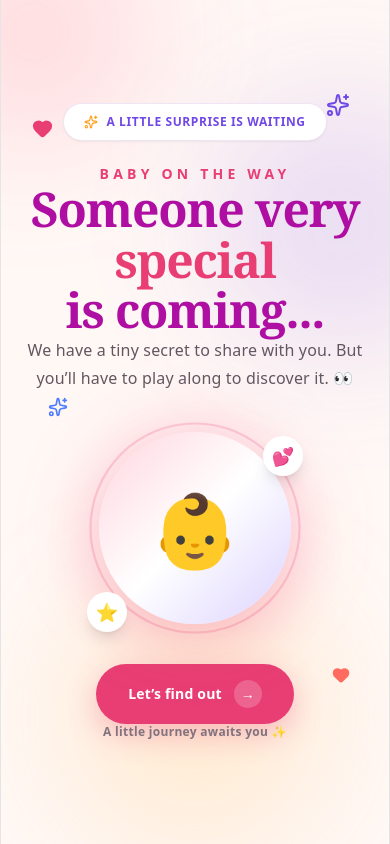
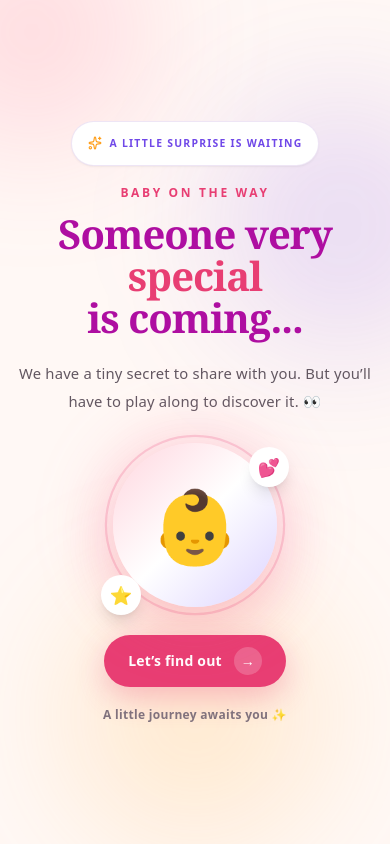
Before and after one commit to MaleeshaMadhuhansani99/baby-gender-reveal, a React (Vite) app: page / in a window 390 px wide. Built offline with nearby package versions, Linux system fonts and the light colour scheme.

Commit message:
change the responsiveness

```diff
--- a/src/index.css
+++ b/src/index.css
@@ -17,7 +17,7 @@
   --heading: system-ui, 'Segoe UI', Roboto, sans-serif;
   --mono: ui-monospace, Consolas, monospace;
 
-  font: 18px/145% var(--sans);
+  font: 16px/145% var(--sans);
   letter-spacing: 0.18px;
   color-scheme: light;
   color: var(--text);
@@ -27,42 +27,18 @@
   -webkit-font-smoothing: antialiased;
   -moz-osx-font-smoothing: grayscale;
 
-  @media (max-width: 1024px) {
-    font-size: 16px;
-  }
 }
 
 #root {
-  width: 1126px;
-  max-width: 100%;
-  margin: 0 auto;
-  text-align: center;
-  border-inline: 1px solid var(--border);
+  width: 100%;
   min-height: 100svh;
-  display: flex;
-  flex-direction: column;
   box-sizing: border-box;
 }
 
+html,
 body {
+  width: 100%;
+  min-width: 320px;
+  min-height: 100%;
   margin: 0;
 }
-
-p {
-  margin: 0;
-}
-
-code,
-.counter {
-  font-family: var(--mono);
-  display: inline-flex;
-  border-radius: 4px;
-  color: var(--text-h);
-}
-
-code {
-  font-size: 15px;
-  line-height: 135%;
-  padding: 4px 8px;
-  background: var(--code-bg);
-}
--- a/src/pages/Welcome.tsx
+++ b/src/pages/Welcome.tsx
@@ -9,37 +9,37 @@ export default function Welcome() {
       <div className="pointer-events-none absolute bottom-0 left-1/2 h-64 w-64 -translate-x-1/2 rounded-full bg-[#ffb347]/20 blur-3xl" />
 
       {/* Floating decorations */}
-      <div className="pointer-events-none absolute left-[8%] top-[14%] text-[#e83e73]">
+      <div className="pointer-events-none absolute left-[8%] top-[14%] hidden text-[#e83e73] sm:block">
         <Heart size={21} fill="currentColor" />
       </div>
 
-      <div className="pointer-events-none absolute right-[10%] top-[11%] text-[#7048e8]">
+      <div className="pointer-events-none absolute right-[10%] top-[11%] hidden text-[#7048e8] sm:block">
         <Sparkles size={24} />
       </div>
 
-      <div className="pointer-events-none absolute left-[12%] top-[47%] text-[#4f7cff]">
+      <div className="pointer-events-none absolute left-[12%] top-[47%] hidden text-[#4f7cff] sm:block">
         <Stars size={20} />
       </div>
 
-      <div className="pointer-events-none absolute bottom-[19%] right-[10%] text-[#ff6b5f]">
+      <div className="pointer-events-none absolute bottom-[19%] right-[10%] hidden text-[#ff6b5f] sm:block">
         <Heart size={18} fill="currentColor" />
       </div>
 
       {/* Main content */}
-      <section className="relative z-10 flex min-h-screen flex-col items-center justify-center px-6 py-12 text-center">
+      <section className="relative z-10 flex min-h-[100svh] flex-col items-center justify-center px-4 py-8 text-center sm:px-6 sm:py-12">
         {/* Top label */}
-        <div className="mb-6 flex items-center gap-2 rounded-full bg-white px-5 py-2.5 text-xs font-bold uppercase tracking-wider text-[#7048e8] shadow-sm ring-1 ring-[#eee5f5]">
+        <div className="mb-5 flex max-w-full items-center justify-center gap-2 rounded-full bg-white px-4 py-2.5 text-[0.65rem] font-bold uppercase tracking-[0.12em] text-[#7048e8] shadow-sm ring-1 ring-[#eee5f5] sm:mb-6 sm:px-5 sm:text-xs sm:tracking-wider">
           <Sparkles size={14} className="text-[#ff9f1c]" />
           A little surprise is waiting
         </div>
 
         {/* Heading */}
-        <div className="max-w-md">
-          <p className="mb-3 text-sm font-extrabold uppercase tracking-[0.3em] text-[#e83e73]">
+        <div className="w-full max-w-md">
+          <p className="mb-3 text-xs font-extrabold uppercase tracking-[0.22em] text-[#e83e73] sm:text-sm sm:tracking-[0.3em]">
             Baby on the way
           </p>
 
-          <h1 className="font-serif text-5xl font-bold leading-[1.05] tracking-tight text-[#ae0ea1] sm:text-6xl">
+          <h1 className="font-serif text-[clamp(2.5rem,9vw,3.75rem)] font-bold leading-[1.05] tracking-tight text-[#ae0ea1]">
             Someone very
             <span className="block text-[#e83e73]">
               special
@@ -47,14 +47,14 @@ export default function Welcome() {
             is coming...
           </h1>
 
-          <p className="mx-auto mt-6 max-w-sm text-base font-medium leading-7 text-[#625761]">
+          <p className="mx-auto mt-5 max-w-sm text-[clamp(0.9rem,3.8vw,1rem)] font-medium leading-7 text-[#625761] sm:mt-6">
             We have a tiny secret to share with you.
             But you’ll have to play along to discover it. 👀
           </p>
         </div>
 
         {/* Baby illustration */}
-        <div className="relative my-10">
+        <div className="relative my-7 sm:my-10">
           {/* Glow */}
           <div className="absolute inset-0 scale-125 rounded-full bg-[#ff6b8a]/15 blur-xl" />
 
@@ -62,8 +62,8 @@ export default function Welcome() {
           <div className="absolute inset-0 scale-110 rounded-full border-2 border-[#e83e73]/20" />
 
           {/* Illustration */}
-          <div className="relative flex h-48 w-48 items-center justify-center rounded-full bg-gradient-to-br from-[#ffd6df] via-white to-[#dcd2ff] shadow-[0_18px_55px_rgba(232,62,115,0.20)] sm:h-56 sm:w-56">
-            <div className="text-7xl sm:text-8xl">
+          <div className="relative flex h-[clamp(9rem,42vw,14rem)] w-[clamp(9rem,42vw,14rem)] items-center justify-center rounded-full bg-gradient-to-br from-[#ffd6df] via-white to-[#dcd2ff] shadow-[0_18px_55px_rgba(232,62,115,0.20)]">
+            <div className="text-[clamp(4.5rem,18vw,6rem)]">
               👶
             </div>
           </div>
@@ -81,7 +81,7 @@ export default function Welcome() {
         {/* CTA */}
         <button
           type="button"
-          className="group flex items-center gap-3 rounded-full bg-[#e83e73] px-8 py-4 text-sm font-bold text-white shadow-[0_10px_30px_rgba(232,62,115,0.30)] transition duration-300 hover:-translate-y-1 hover:bg-[#d92f63] hover:shadow-[0_15px_35px_rgba(232,62,115,0.35)] active:translate-y-0"
+          className="group flex min-h-12 items-center gap-3 rounded-full bg-[#e83e73] px-6 py-3 text-sm font-bold text-white shadow-[0_10px_30px_rgba(232,62,115,0.30)] transition duration-300 hover:-translate-y-1 hover:bg-[#d92f63] hover:shadow-[0_15px_35px_rgba(232,62,115,0.35)] active:translate-y-0 sm:px-8 sm:py-4"
         >
           <span>Let’s find out</span>
 
@@ -91,7 +91,7 @@ export default function Welcome() {
         </button>
 
         {/* Bottom hint */}
-        <p className="mt-6 text-xs font-semibold tracking-wide text-[#81727d]">
+        <p className="mt-5 text-xs font-semibold tracking-wide text-[#81727d] sm:mt-6">
           A little journey awaits you ✨
         </p>
       </section>
```
